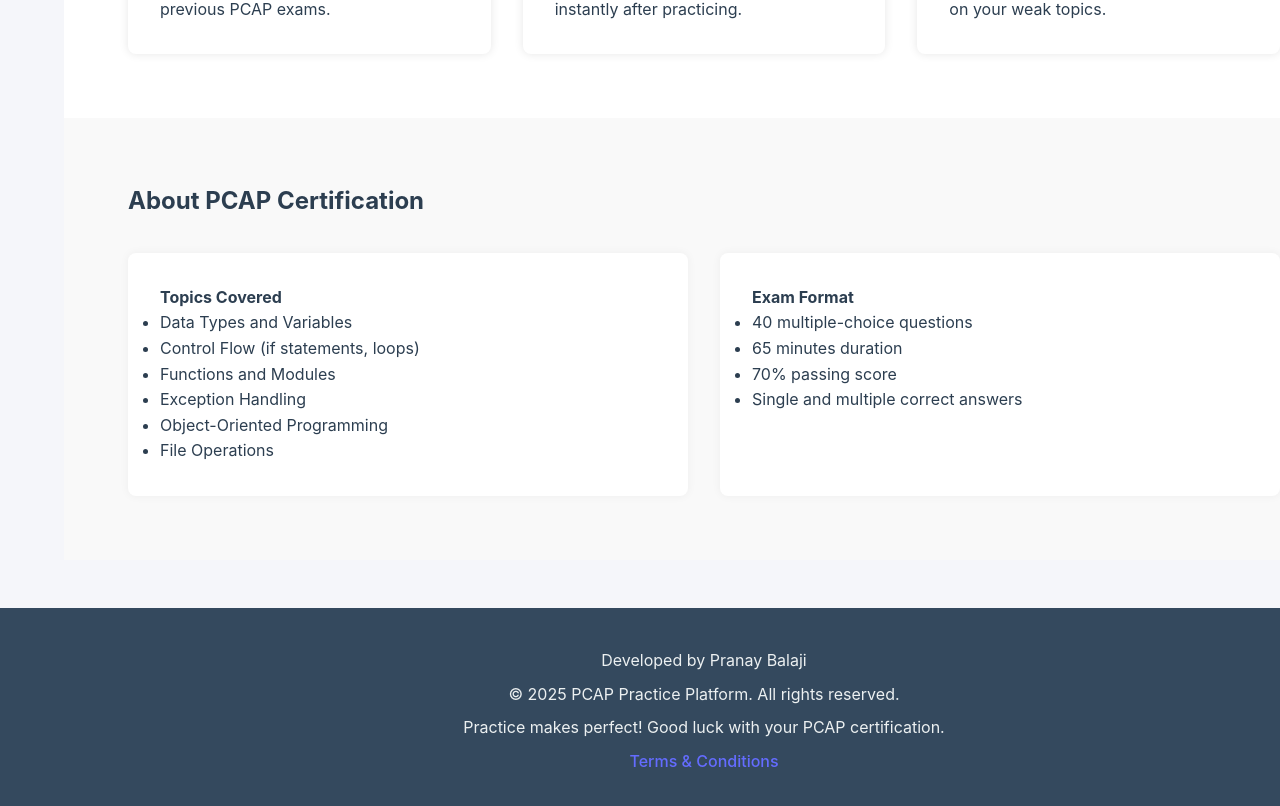
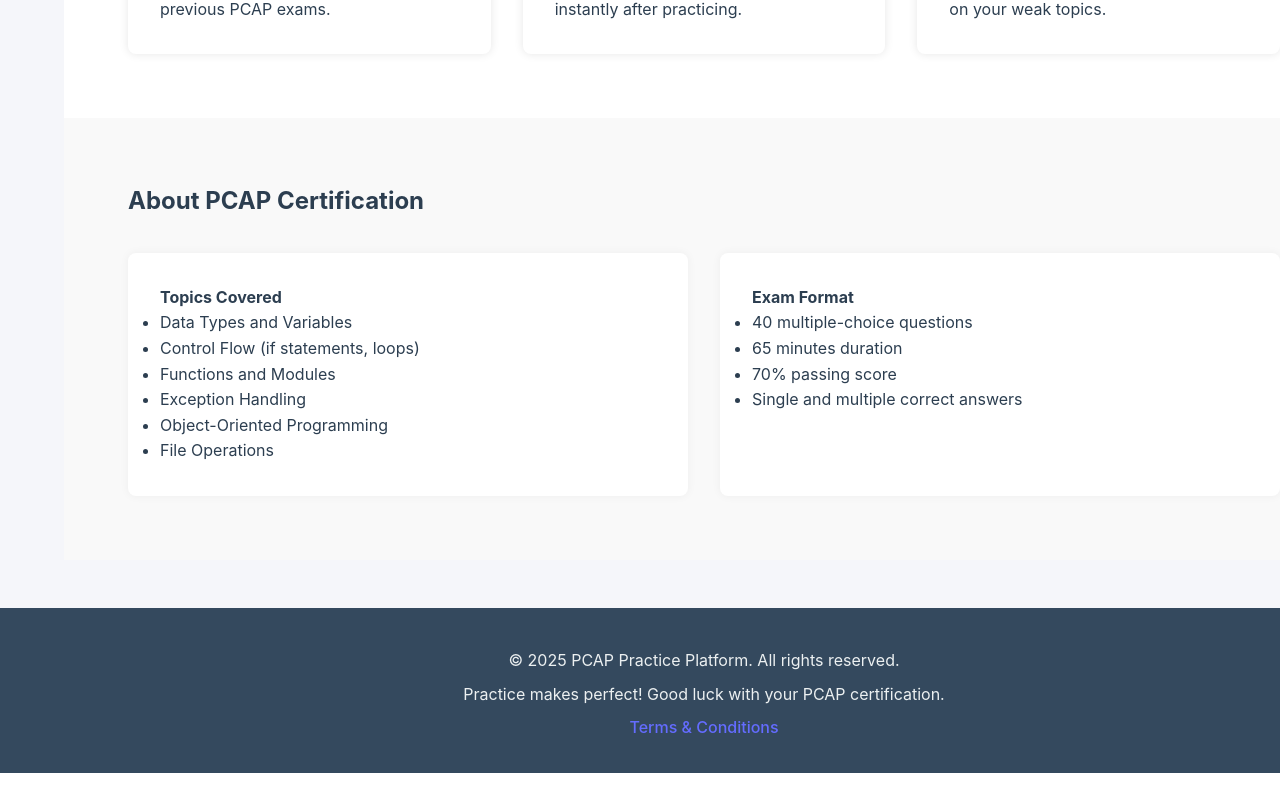
Before and after one commit to 2300031594pranay/pcap-mock-platform, a React (Vite) app: page / in a window 1280 px wide. Shown: the part 619-1425 px from the top of the page. After the commit the page ends 1392 px from the top, so only its background shows below. Built offline with nearby package versions, Linux system fonts and the light colour scheme.

Commit message:
deleted one line from footer.tsx

```diff
--- a/src/components/Footer.tsx
+++ b/src/components/Footer.tsx
@@ -9,7 +9,6 @@ export default function Footer() {
     <>
       <footer className="footer">
         <div className="footer-container">
-          <p>Developed by Pranay Balaji</p>
           <p>&copy; 2025 PCAP Practice Platform. All rights reserved.</p>
           <p>Practice makes perfect! Good luck with your PCAP certification.</p>
           <a
```
